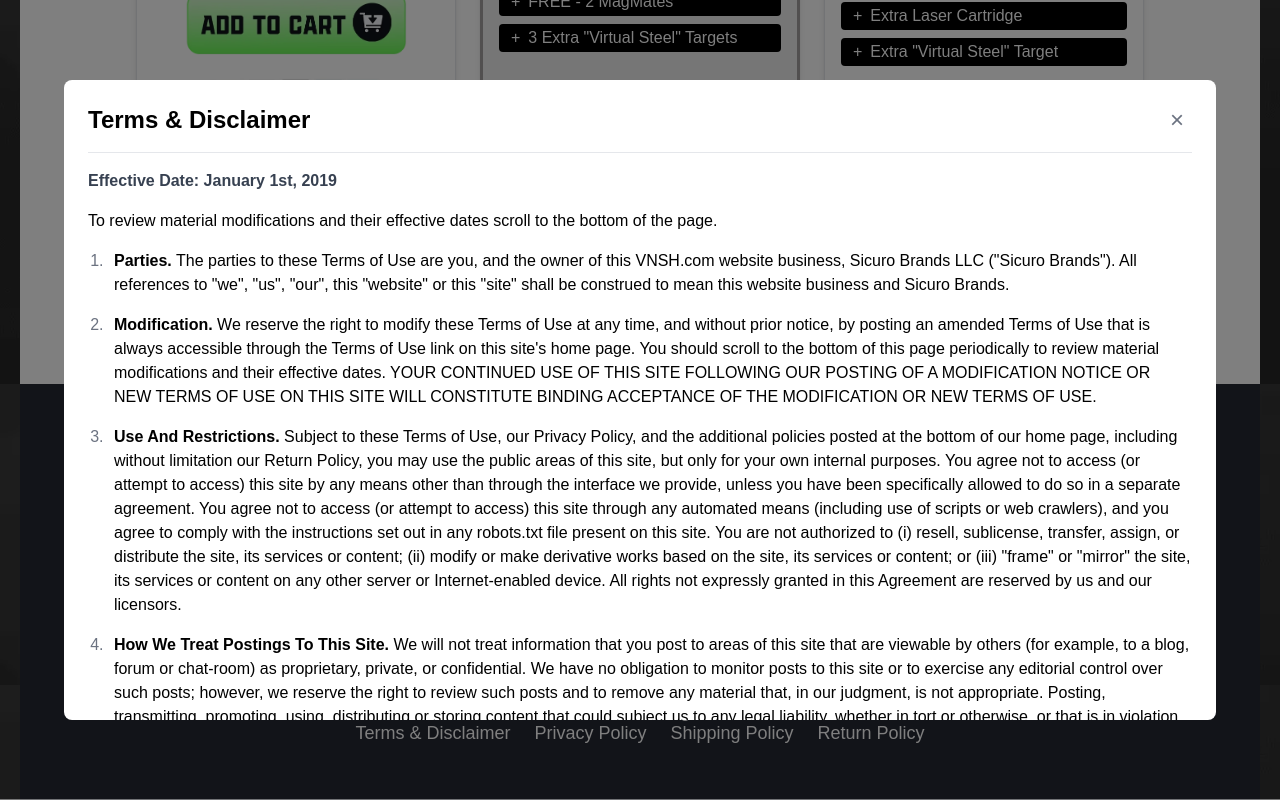
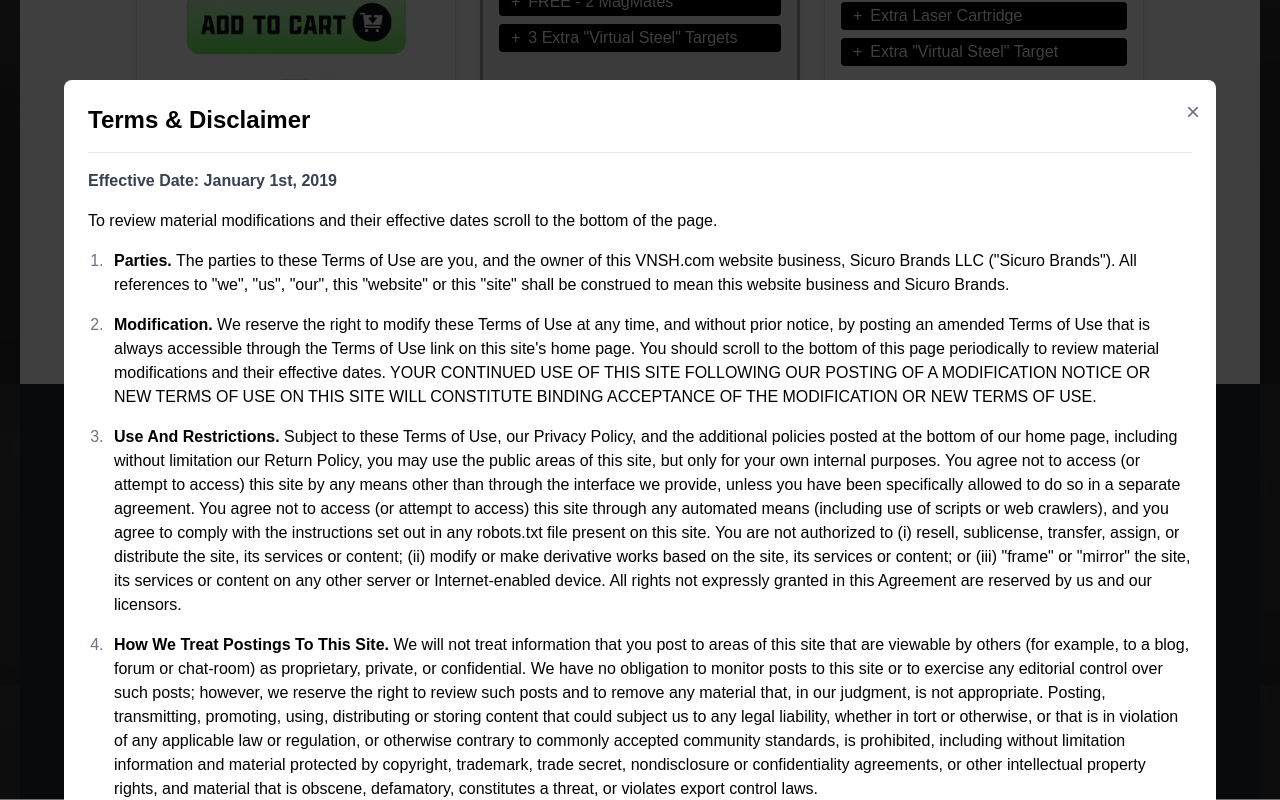
Before and after one commit to davecandawan/nextjs-vnlsegbbgg, a Next.js app: page / in a window 1280 px wide. Both pictures are taken after a click on the link "Terms & Disclaimer". Shown: the part 10228-11028 px from the top of the page. Built offline with nearby package versions, Linux system fonts and the light colour scheme.

Commit message:
modal effect

```diff
--- a/src/components/Faqs/Faqs.tsx
+++ b/src/components/Faqs/Faqs.tsx
@@ -110,7 +110,7 @@ const Faqs: React.FC = () => {
 
   return (
     <div className="w-full bg-[#242833] py-5 px-4">
-      <div className="max-w-5xl mx-auto">
+      <div className="max-w-4xl mx-auto">
         <div className="space-y-3">
           {faqData.map((item, index) => (
             <FaqItem
--- a/src/components/Footer/FooterModal.tsx
+++ b/src/components/Footer/FooterModal.tsx
@@ -1,4 +1,4 @@
-import React from 'react';
+import React, { useEffect, useRef, useState } from 'react';
 
 interface FooterModalProps {
   modalId: string;
@@ -6,8 +6,47 @@ interface FooterModalProps {
 }
 
 const FooterModal: React.FC<FooterModalProps> = ({ modalId, closeModal }) => {
-  // Only render the modal if we have a valid modalId
-  if (!modalId) return null;
+  const [isVisible, setIsVisible] = useState(false);
+  const [isMounted, setIsMounted] = useState(false);
+  const modalRef = useRef<HTMLDivElement>(null);
+
+  useEffect(() => {
+    if (modalId) {
+      setIsMounted(true);
+      // Small timeout to allow the modal to be added to the DOM before starting the animation
+      const timer = setTimeout(() => {
+        setIsVisible(true);
+      }, 10);
+      return () => clearTimeout(timer);
+    } else {
+      setIsVisible(false);
+      // Wait for the animation to complete before unmounting
+      const timer = setTimeout(() => {
+        setIsMounted(false);
+      }, 300);
+      return () => clearTimeout(timer);
+    }
+  }, [modalId]);
+
+  // Handle body scroll when modal opens/closes
+  useEffect(() => {
+    // Always ensure body is scrollable when this component is mounted
+    document.body.style.overflow = 'auto';
+
+    return () => {
+      // When unmounting, ensure we don't leave any scroll locks
+      document.body.style.overflow = 'auto';
+    };
+  }, []);
+
+  // Only render the modal if we have a valid modalId or it's in the process of animating out
+  if (!isMounted) return null;
+
+  const handleBackgroundClick = (e: React.MouseEvent) => {
+    if (e.target === modalRef.current) {
+      closeModal();
+    }
+  };
 
   // Function to get the appropriate content based on modalId
   const getModalContent = () => {
@@ -736,7 +775,34 @@ const FooterModal: React.FC<FooterModalProps> = ({ modalId, closeModal }) => {
     }
   };
 
-  return <div className="p-6">{getModalContent()}</div>;
+  return (
+    <div
+      ref={modalRef}
+      onClick={handleBackgroundClick}
+      className={`fixed inset-0 bg-black bg-opacity-50 z-50 flex items-start justify-center p-4 pt-20 transition-opacity duration-300 ${
+        isVisible ? 'opacity-100' : 'opacity-0 pointer-events-none'
+      }`}
+    >
+      <div
+        className={`bg-white rounded-lg max-w-6xl w-full max-h-[100vh] overflow-y-auto relative transform transition-all duration-300 ease-out ${
+          isVisible ? 'translate-y-0 opacity-100' : '-translate-y-8 opacity-0'
+        }`}
+        style={{
+          pointerEvents: 'auto',
+          marginBottom: '20px', // Add some space at the bottom
+        }}
+      >
+        <button
+          className="absolute top-4 right-4 text-2xl text-gray-500 hover:bg-transparent focus:outline-none bg-transparent border-none p-0 cursor-pointer hover:opacity-80"
+          onClick={closeModal}
+          aria-label="Close modal"
+        >
+          &times;
+        </button>
+        <div className="p-6">{getModalContent()}</div>
+      </div>
+    </div>
+  );
 };
 
 export default FooterModal;
```
